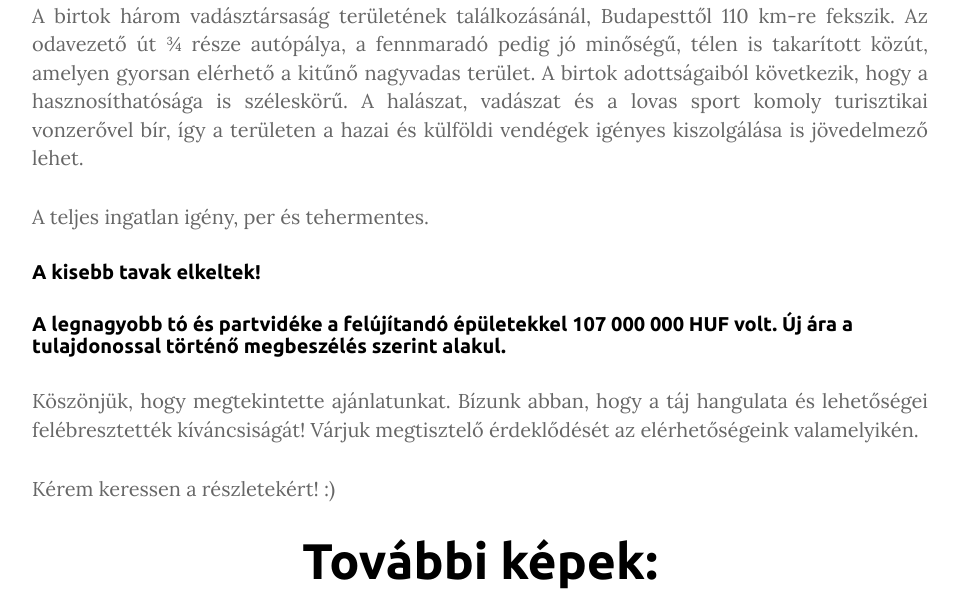
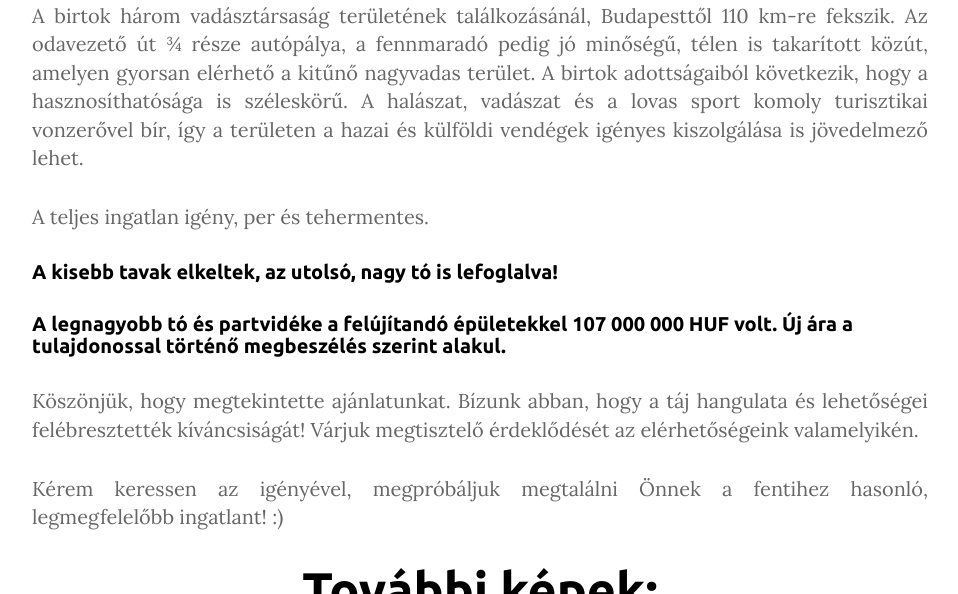
Before and after one commit to darabos/megingat, a Jekyll site: the page built from elado/halgazdasag/index.md, in a window 1280 px wide and 900 px high, scrolled down 6590 px, cut to the strip 0-594 px from the top of the window. Shown: the whole strip, without its empty margins (160-1118 px from the left). Built offline with Jekyll 4.4.1, drawn with Linux system fonts in a browser that asks for light colours; nearby versions of some CDN libraries; some of the changed text lies outside the part shown.

Commit message:
Változtatás a szövegen
Az ingatlan jelenleg nem eladó. Ennek megfelelően változott a szöveg.

```diff
--- a/elado/halgazdasag/index.md
+++ b/elado/halgazdasag/index.md
@@ -1,9 +1,9 @@
 ---
 layout: elado
-title: Erdők ölén eladó halgazdaság a varázslatos Bakonyban - NAGY RÉSZE ELKELT! EGY TÓ ELADÓ!
+title: Erdők ölén eladó halgazdaság a varázslatos Bakonyban - LEFOGLALVA!
 ---
 
-# ![Kívülről](https://i.imgur.com/CZ8Wz2E.jpg) Erdők ölén eladó halgazdaság a varázslatos Bakonyban - Nagy része ELKELT! Már csak egy nagy tó eladó!
+# ![Kívülről](https://i.imgur.com/CZ8Wz2E.jpg) Erdők ölén eladó halgazdaság a varázslatos Bakonyban - LEFOGLALVA!
 
 {% include fold.html %}
 
@@ -39,14 +39,14 @@
 
 A teljes ingatlan igény, per és tehermentes.
 
-## A kisebb tavak elkeltek!
+## A kisebb tavak elkeltek, az utolsó, nagy tó is lefoglalva!
 
 ## A legnagyobb tó és partvidéke a felújítandó épületekkel 107 000 000 HUF volt. Új ára a tulajdonossal történő megbeszélés szerint alakul.
 
 Köszönjük, hogy megtekintette ajánlatunkat. Bízunk abban, hogy a táj hangulata és lehetőségei felébresztették kíváncsiságát!
 Várjuk megtisztelő érdeklődését az elérhetőségeink valamelyikén.
 
-Kérem keressen a részletekért! :)
+Kérem keressen az igényével, megpróbáljuk megtalálni Önnek a fentihez hasonló, legmegfelelőbb ingatlant! :)
 
 # További képek:
 
```
